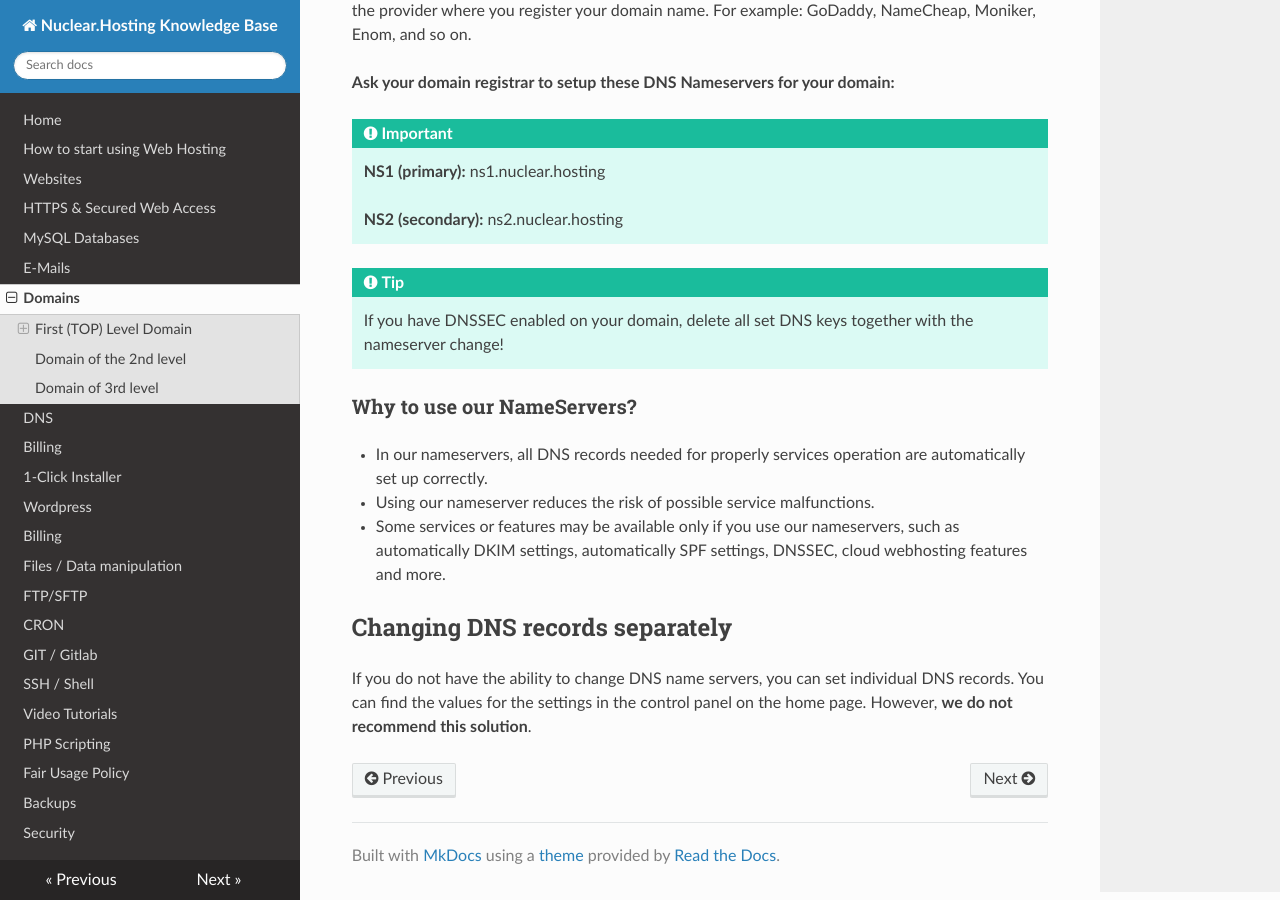
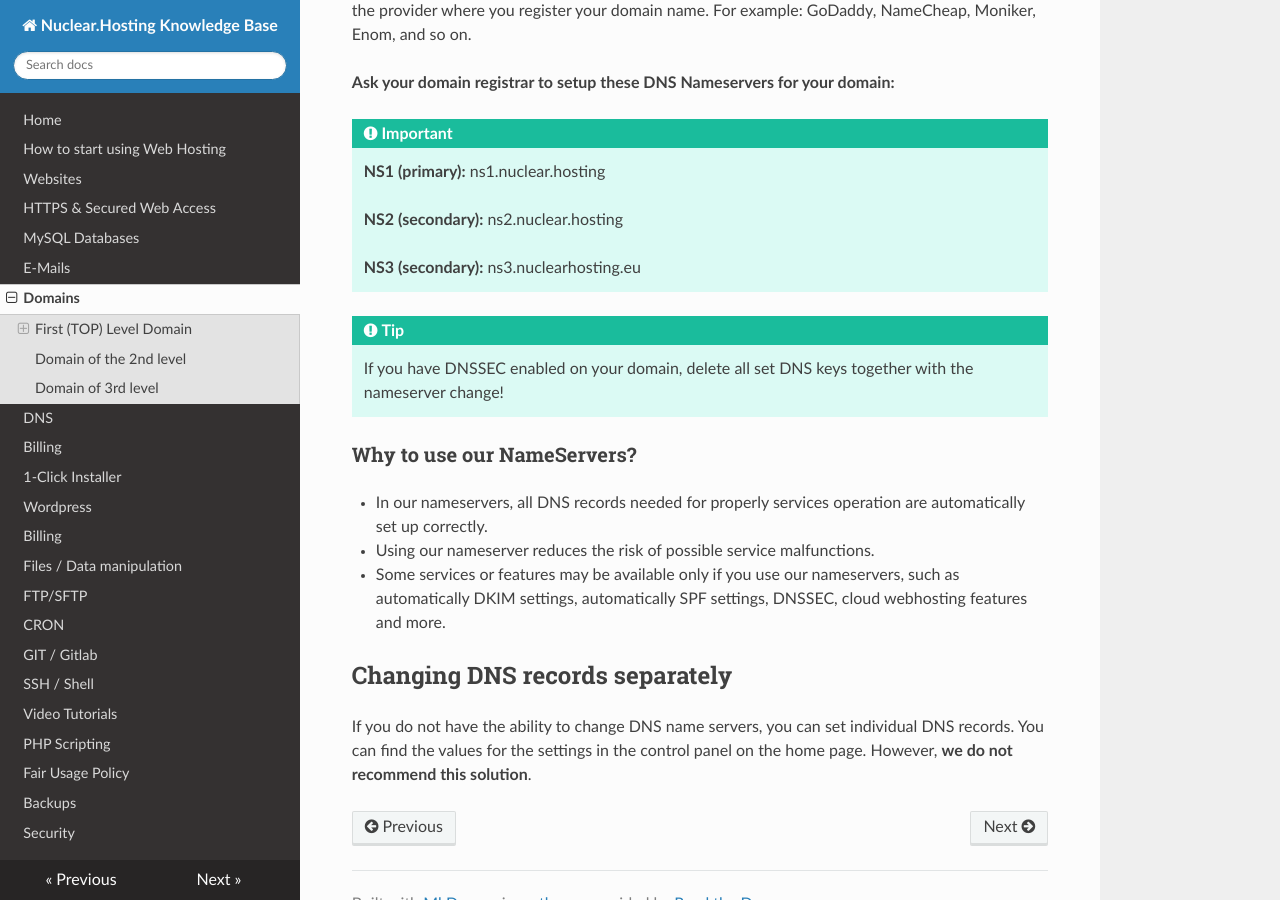
Before and after one commit to nuclearhosting/nh-knowledge-base, an MkDocs documentation site: the page built from docs/domains.md, in a window 1280 px wide and 900 px high, scrolled down 2654 px. Built offline with MkDocs 1.6.1, drawn with Linux system fonts in a browser that asks for light colours; nearby versions of some CDN libraries.

Commit message:
Added ns3.nuclearhosting.eu

```diff
--- a/docs/domains.md
+++ b/docs/domains.md
@@ -84,6 +84,9 @@ About DNS Name servers change, you have to ask your domain name registrar. In th
 
 	**NS2 (secondary):** ns2.nuclear.hosting
 
+	**NS3 (secondary):** ns3.nuclearhosting.eu
+
+
 
 !!! tip
 	If you have DNSSEC enabled on your domain, delete all set DNS keys together with the nameserver change!
```
Also changed, not shown: docs/dns.md (+3 -0 lines).
